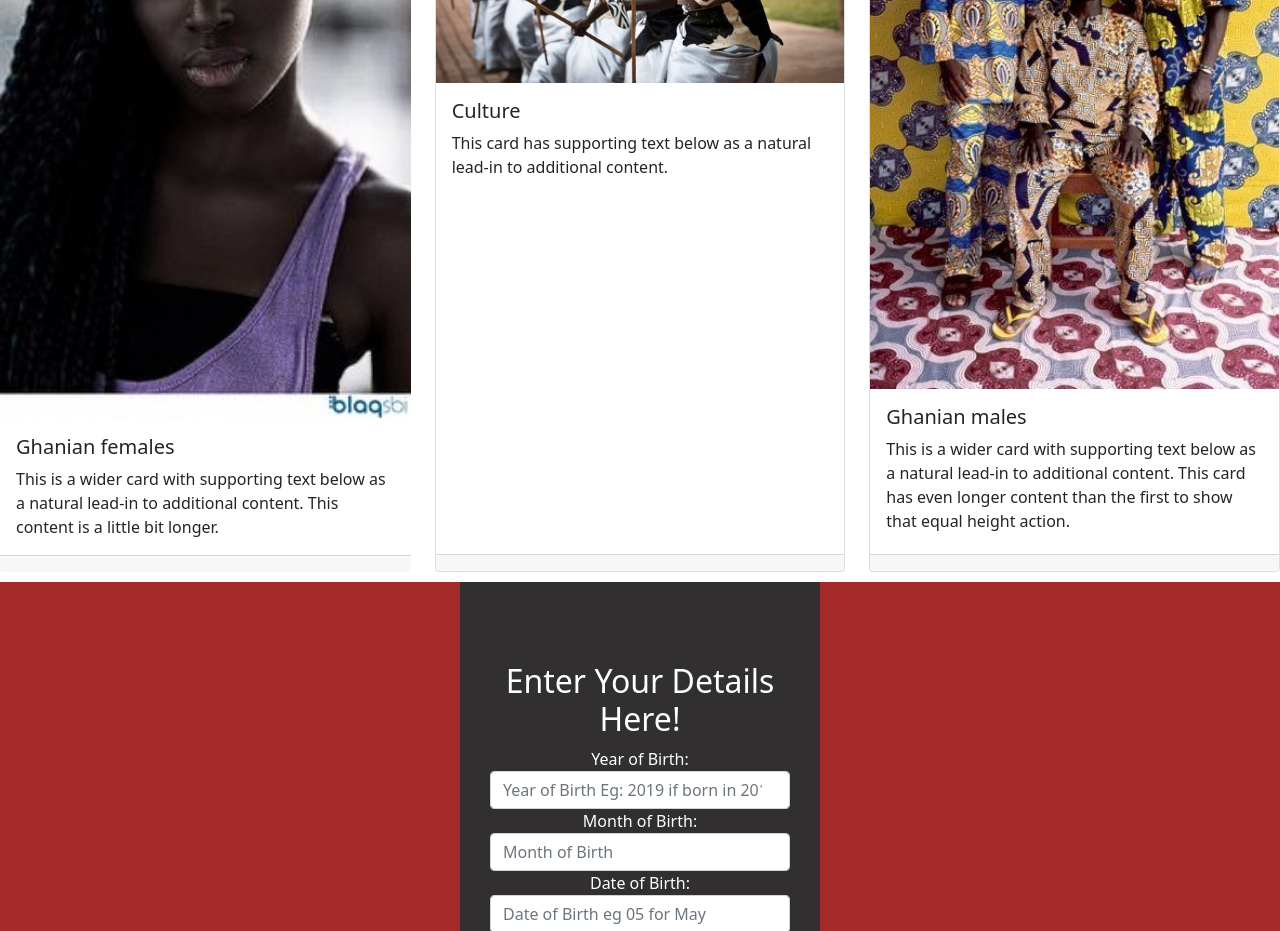
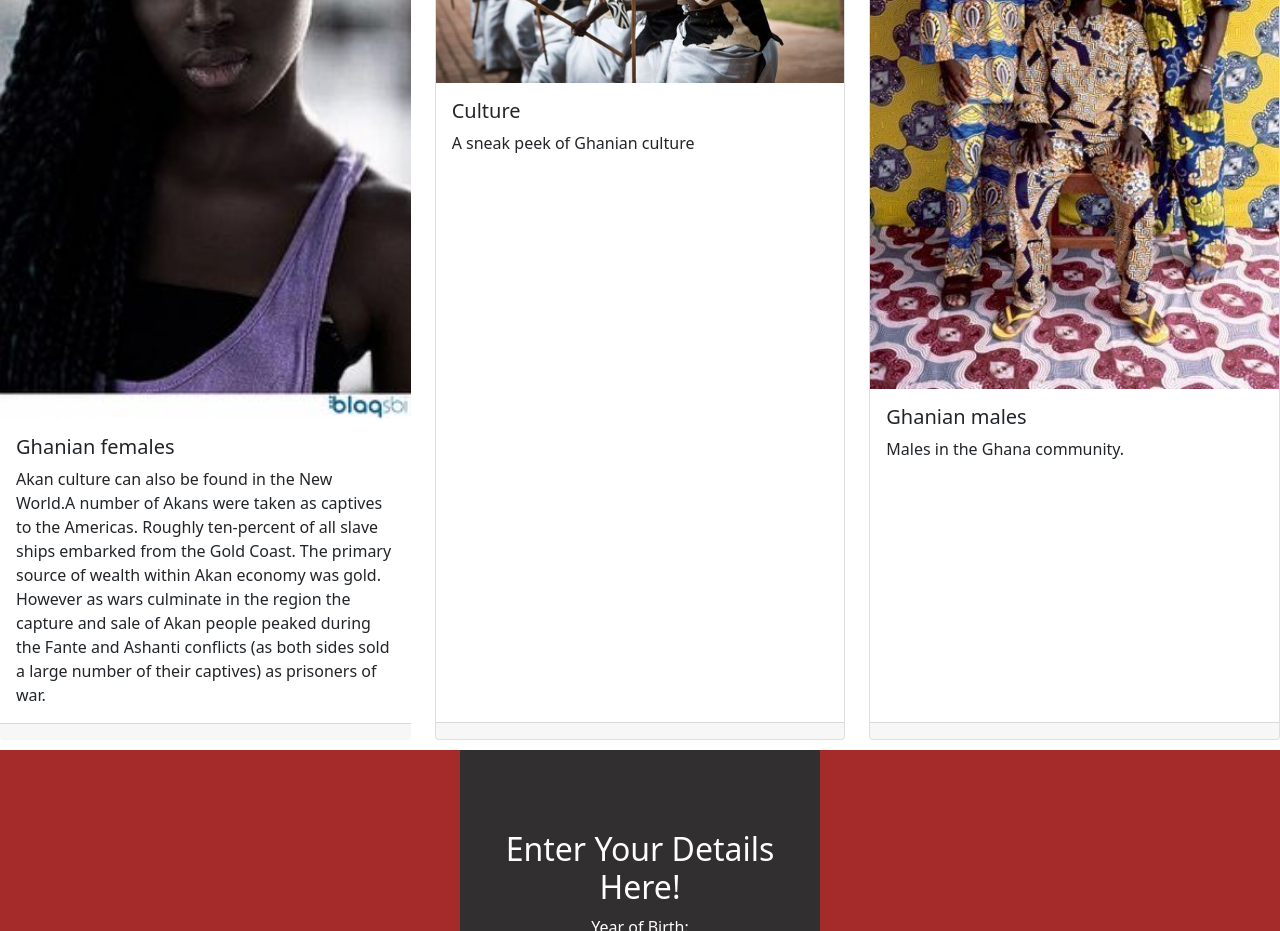
Before and after one commit to Beverlyfiona12/Beverlyfiona12-.github.io-Akan-names, a plain HTML site: page index.html in a window 1280 px wide. Shown: the part 1380-2311 px from the top of the page. Drawn offline with nearby package versions, Linux system fonts and the light colour scheme.

Commit message:
Commit changes on my third div

```diff
--- a/index.html
+++ b/index.html
@@ -71,7 +71,7 @@
                 <img src="./Images/female.jpg" class="card-img-top" alt="...">
                 <div class="card-body">
                   <h5 class="card-title">Ghanian females</h5>
-                  <p class="card-text">This is a wider card with supporting text below as a natural lead-in to additional content. This content is a little bit longer.</p>
+                  <p class="card-text">Akan culture can also be found in the New World.A number of Akans were taken as captives to the Americas. Roughly ten-percent of all slave ships embarked from the Gold Coast. The primary source of wealth within Akan economy was gold. However as wars culminate in the region the capture and sale of Akan people peaked during the Fante and Ashanti conflicts (as both sides sold a large number of their captives) as prisoners of war.</p>
                 </div>
                 <div class="card-footer">
 
@@ -83,7 +83,7 @@
                 <img src="./Images/Rwanda.jpg" class="card-img-top" alt="...">
                 <div class="card-body">
                   <h5 class="card-title">Culture</h5>
-                  <p class="card-text">This card has supporting text below as a natural lead-in to additional content.</p>
+                  <p class="card-text">A sneak peek of Ghanian culture</p>
                 </div>
                 <div class="card-footer">
 
@@ -95,7 +95,7 @@
                 <img src="./Images/male.jpg" class="card-img-top" alt="...">
                 <div class="card-body">
                   <h5 class="card-title">Ghanian males</h5>
-                  <p class="card-text">This is a wider card with supporting text below as a natural lead-in to additional content. This card has even longer content than the first to show that equal height action.</p>
+                  <p class="card-text">Males in the Ghana community.</p>
                 </div>
                 <div class="card-footer">
 
```
